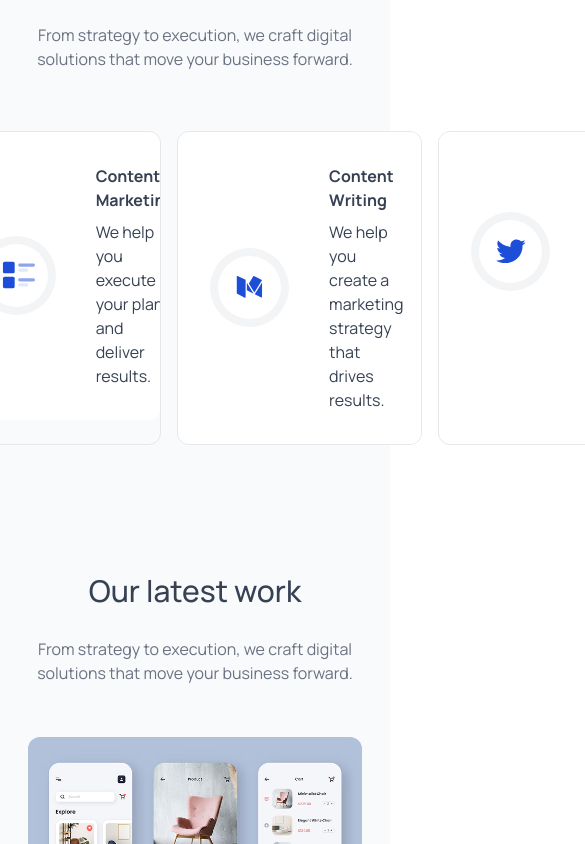
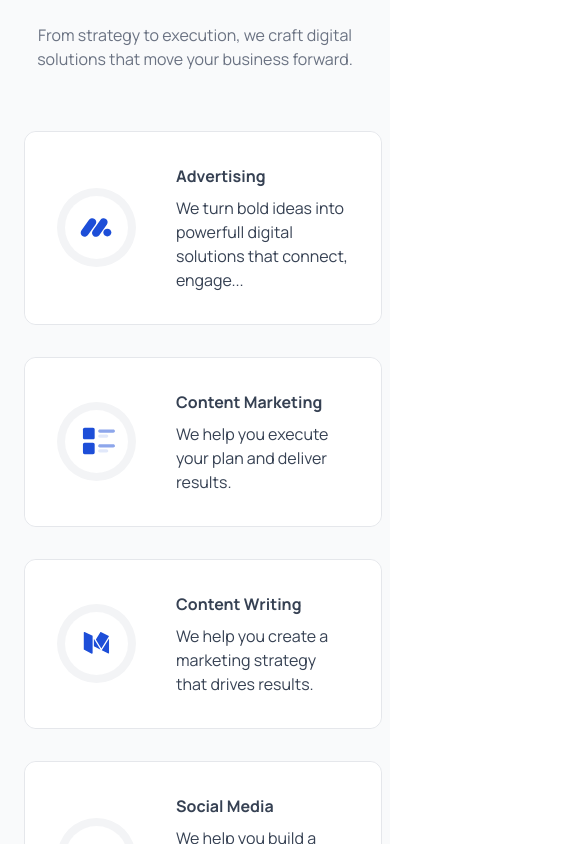
Before and after one commit to bipesh369/agency.ai, a React (Vite) app: page / in a window 390 px wide. Shown: the part 1020-1864 px from the top of the page, 585 px wide, since content can reach past the window. Built offline with nearby package versions, Linux system fonts and the light colour scheme.

Commit message:
solve responsive problem of service

```diff
--- a/src/components/ServiceCard.jsx
+++ b/src/components/ServiceCard.jsx
@@ -21,13 +21,13 @@ const ServiceCard = ({service, index}) => {
     whileInView={{ opacity: 1, y: 0 }}
     transition={{ duration: 0.5, delay: index * 0.2 }}
     viewport={{ once: true }}
-    className='relative overflow-hidden max-w-lg m-2 sm:m-4 rounded-xl border border-gray-200 dark:border-gray-700 shadow-gray-100 dark:shadow-white/10' onMouseEnter={()=> setVisible(true)} onMouseLeave={()=>setVisible(false)} ref={divRef} onMouseMove={handleMouseMove}>
+    className='relative m-2 w-full max-w-lg overflow-hidden rounded-xl border border-gray-200 dark:border-gray-700 shadow-gray-100 dark:shadow-white/10' onMouseEnter={()=> setVisible(true)} onMouseLeave={()=>setVisible(false)} ref={divRef} onMouseMove={handleMouseMove}>
 
       <div className={`pointer-events-none blur-2xl rounded-full bg-linear-to-r from-blue-500 via-indigo-500 to-purple-500 w-[300px] h-[300px] absolute z-0 transition-opacity duration-500 mix-blend-lighten ${visible ? 'opacity-70' : 'opacity-0'}`} style={{top: position.y - 150, left: position.x - 150}} />
 
         <div className='flex items-center gap-10 p-8 hover:p-7 hover:m-0.5 transition-all rounded-[10px] bg-white dark:bg-gray-900 z-10 relative'>
 
-          <div className='bg-gray-100 dark:bg-gray-700 rounded-full'>
+          <div className='shrink-0 rounded-full bg-gray-100 dark:bg-gray-700'>
             <img src={service.icon} alt="" className='max-w-24 bg-white dark:bg-gray-900 rounded-full m-2'/>
           </div>
           <div className='flex-1'>
--- a/src/components/Services.jsx
+++ b/src/components/Services.jsx
@@ -40,7 +40,7 @@ const Services = () => {
 
       <Title title='How can we help?' desc='From strategy to execution, we craft digital solutions that move your business forward.' />
 
-      <div className='flex felx-col md:grid grid-cols-2'>
+      <div className='grid w-full grid-cols-1 gap-4 md:grid-cols-2'>
         {servicesData.map((service, index) =>(
           <ServiceCard key={index} service={service} index={index} />
         ))}
```
